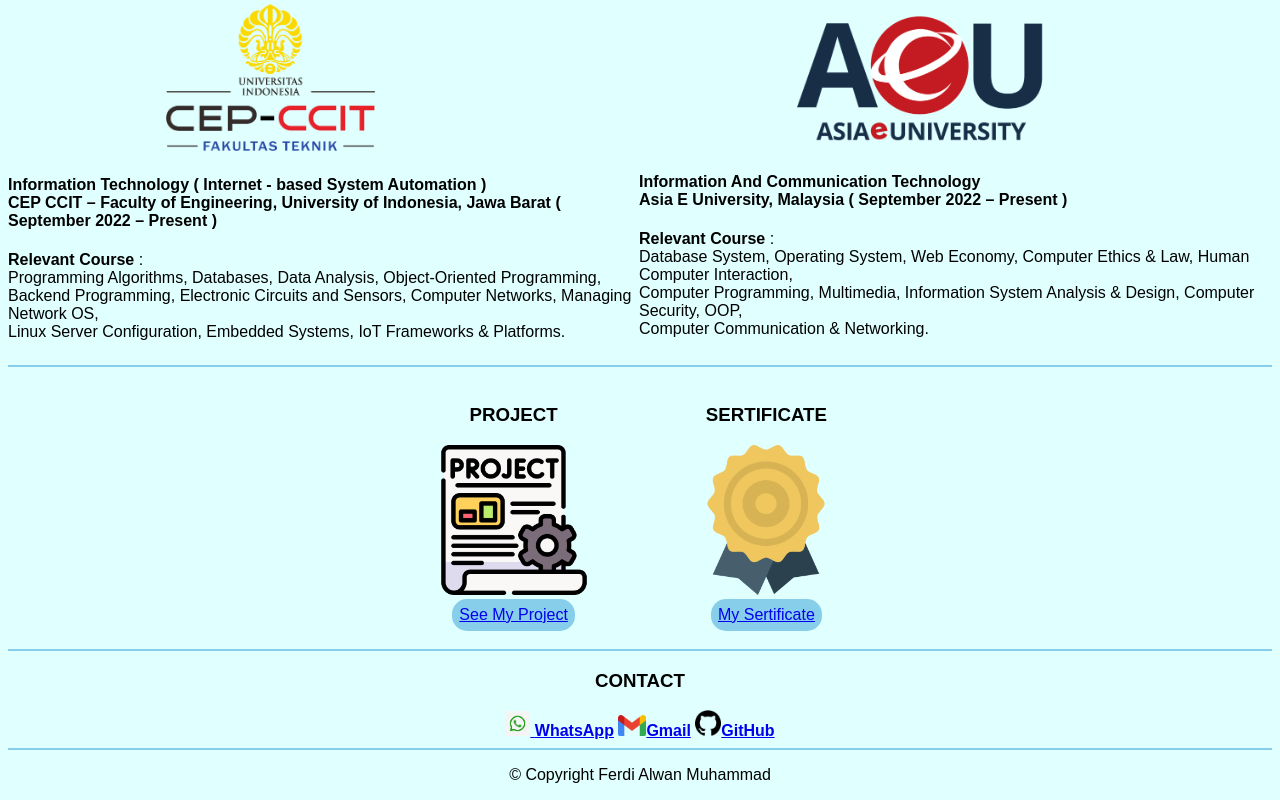
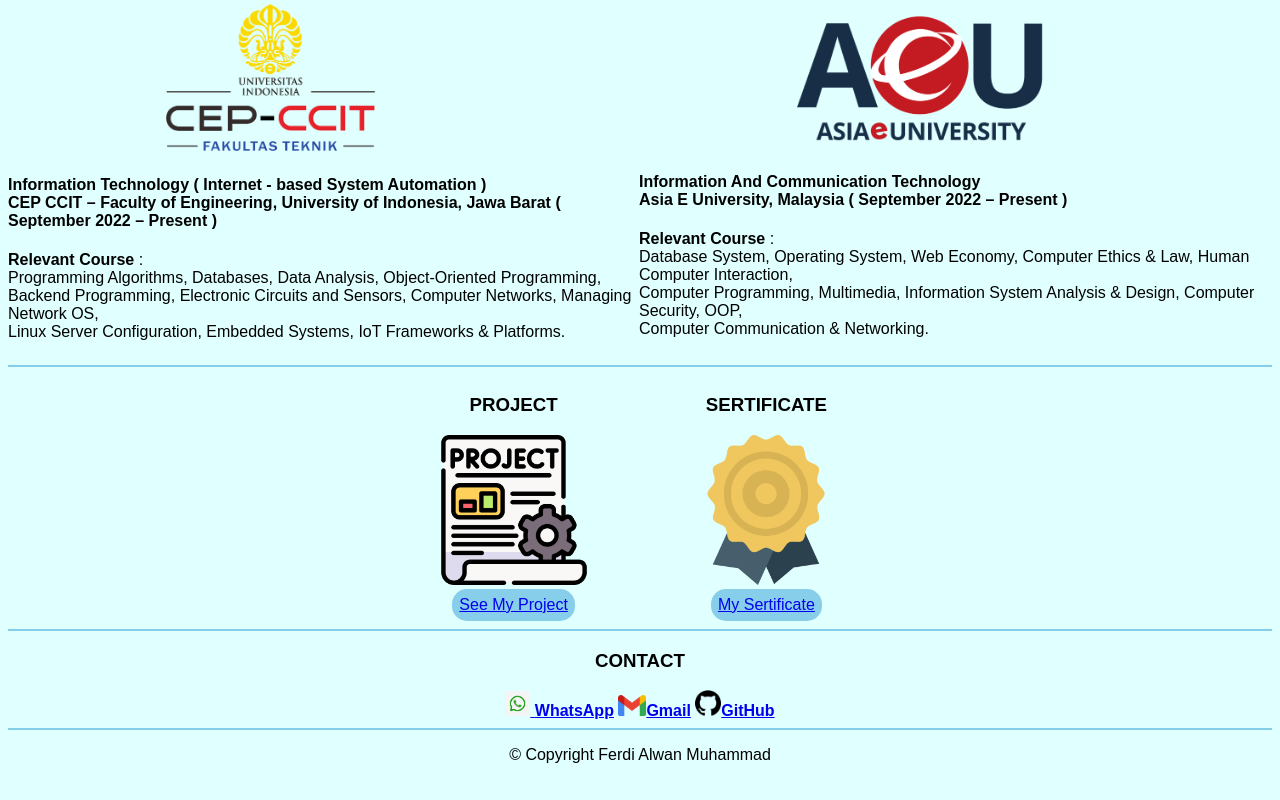
Before and after one commit to Ferdialwan24/web-cv, a plain HTML site: page index.html in a window 1280 px wide. Shown: the part 1099-1899 px from the top of the page. Drawn offline with Linux system fonts and the light colour scheme; a web font is replaced by a local one.

Commit message:
Update style.css

```diff
--- a/style.css
+++ b/style.css
@@ -1,6 +1,18 @@
 body {
     background-color: #e0ffff;
     font-family: "Teachers", sans-serif;
+}
+
+button {
+    background-color: skyblue;
+    border: none;
+    border-radius: 15px;
+    color: white;
+    padding: 7px;
+    text-align: center;
+    text-decoration: none;
+    display: inline-block;
+    font-size: 16px;
 }
 
 hr {
@@ -47,31 +59,15 @@ hr {
 }
 
 .ton {
+    display: inline-block;
     text-align: center;
-    padding: 10px;
     margin-left: 30%;
-    margin-right: 0px;
-    border: 0 solid antiquewhite;
-    flex: 1;
+
 }
 
 .ton1 {
     text-align: center;
-    padding: 10px;
-    margin-left: 0px;
-    margin-right:30%;
-    border: 0 solid antiquewhite;
-    flex: 1;
+    display: inline-block;
+    margin-right: 30%;
+
 }
-
-button {
-    background-color: skyblue;
-    border: none;
-    border-radius: 15px;
-    color: white;
-    padding: 7px;
-    text-align: center;
-    text-decoration: none;
-    display: inline-block;
-    font-size: 16px;
-}
```
